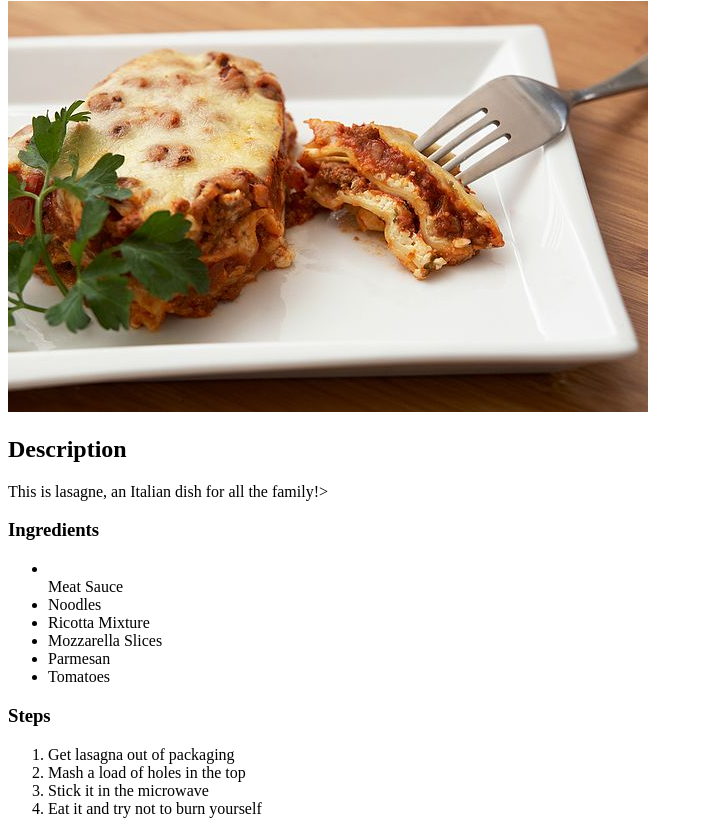
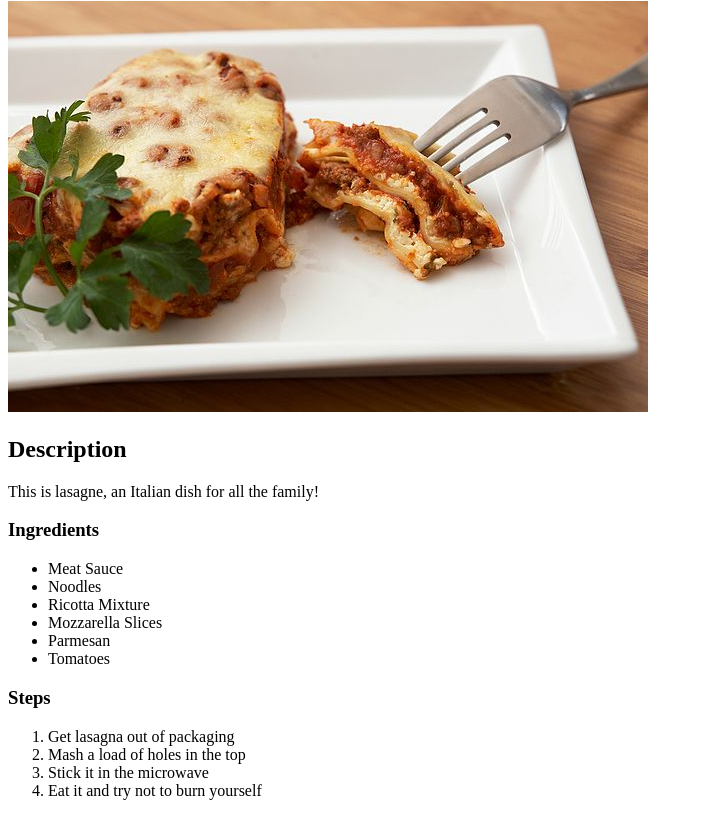
Before and after one commit to unstirred-outage/odin-recipes, a plain HTML site: page recipes/lasagne.html in a window 1280 px wide. Shown: the part 79-913 px from the top of the page, without its empty margins (0-703 px from the left). Drawn offline with Linux system fonts and the light colour scheme; files whose address does not match are found by name.

Commit message:
removed small typo errors

```diff
--- a/recipes/lasagne.html
+++ b/recipes/lasagne.html
@@ -9,10 +9,10 @@
     <h1>Lasagne</h1>
     <img src="/home/odin/repos/odin-recipes/images/lasagne.jpg">
     <h2>Description</h2>
-    <p> This is lasagne, an Italian dish for all the family!></p>
+    <p> This is lasagne, an Italian dish for all the family!</p>
     <h3>Ingredients</h3>
     <ul>
-        <li></li> Meat Sauce</l>
+        <li> Meat Sauce</l>
         <li>Noodles</li>
         <li> Ricotta Mixture</li>
         <li> Mozzarella Slices</li>
```
